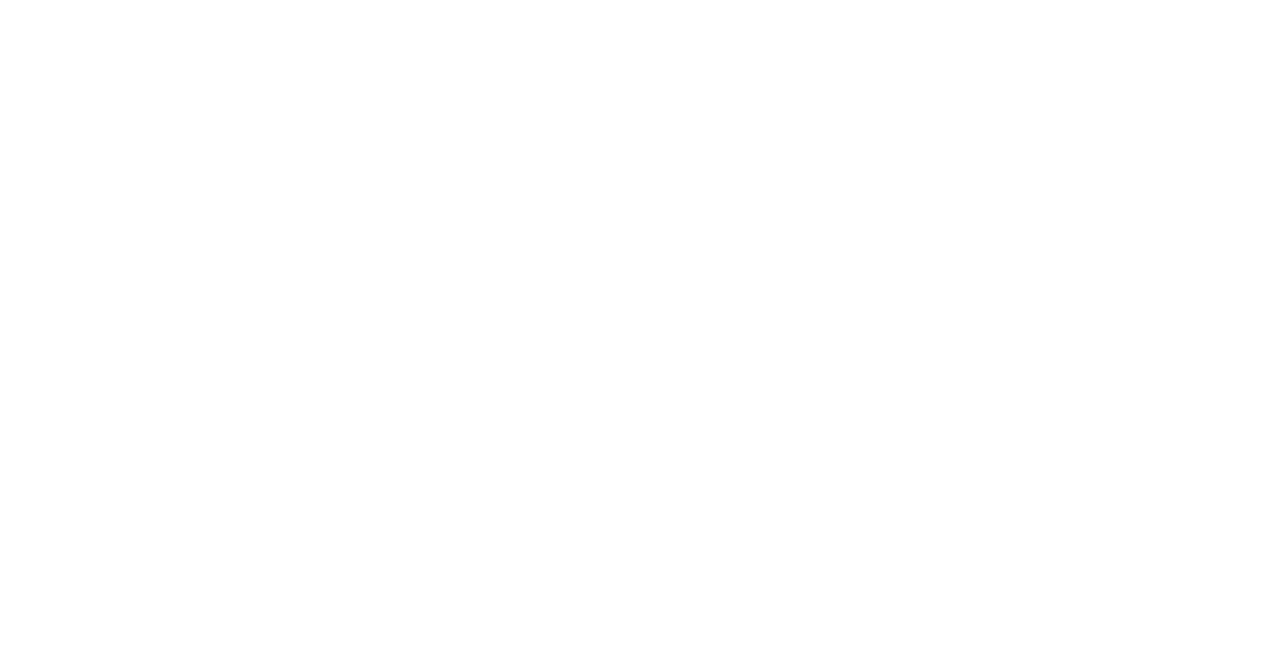
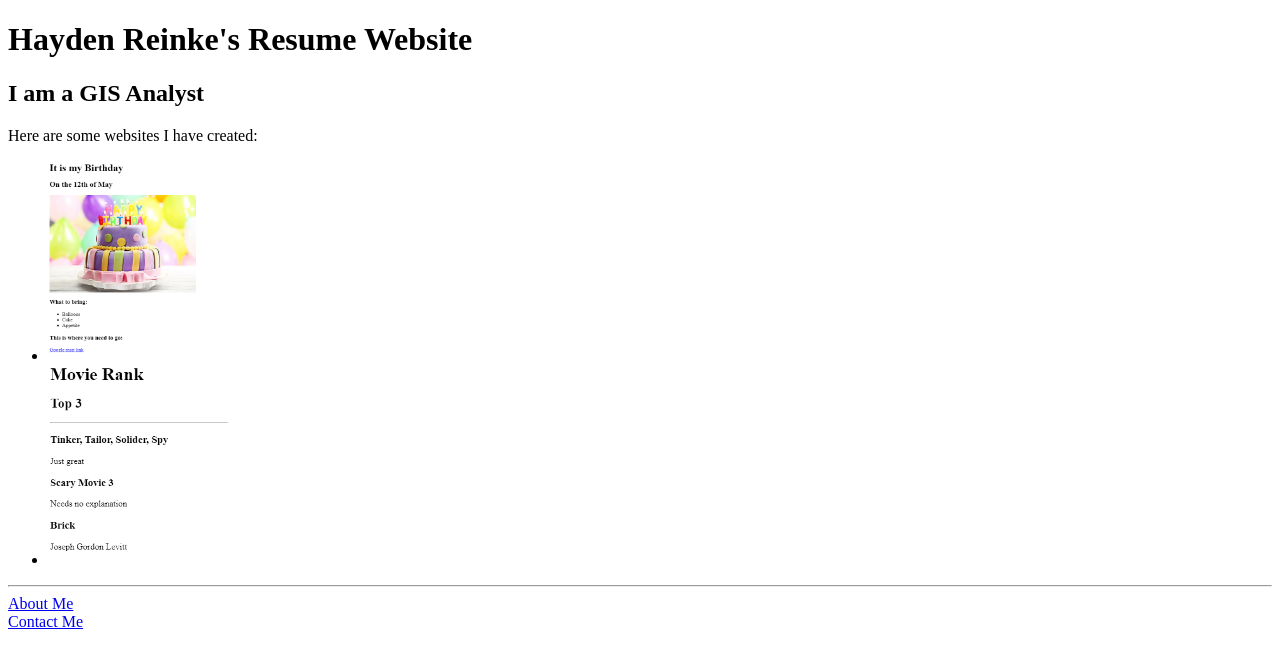
Before and after one commit to Hayden-Reinke/html-portfolio2, a plain HTML site: page index.html in a window 1280 px wide. Drawn offline with Linux system fonts and the light colour scheme.

Commit message:
Update index.html

```diff
--- a/index.html
+++ b/index.html
@@ -1,5 +1,34 @@
 <!-- TODO 1: Create the HTML Boilerplate -->
-
+<!DOCTYPE html>
+<html lang="en">
+<head>
+    <meta charset="UTF-8">
+    <meta name="viewport" content="width=device-width, initial-scale=1.0">
+    <title>Hayden's Resume</title>
+</head>
+<body>
+    <h1>Hayden Reinke's Resume Website</h1>
+    <h2>I am a GIS Analyst</h2>
+    <p>Here are some websites I have created:
+        <ul>
+            <li>
+                <a href="./public/birthday-invite-mine.html">
+                    <img src="./assets/images/birthday-invite-mine.png" height="200"/>
+                </a>
+            </li>
+            <li>
+                <a href="./public/movie-ranking-mine.html">
+                    <img src="./assets/images/movie-ranking-mine.png" height="200"/>
+                </a>
+            </li>
+        </ul>
+    </p>
+    <hr />
+    <a href="./public/about.html">About Me</a>
+    <br />
+    <a href="./public/contact.html">Contact Me</a>
+</body>
+</html>
 <!-- TODO 2: Add Your previous projects' HTML into the public folder -->
 
 <!-- TODO 3: Take screenshots of your project previews and add the images to the images folder -->
```
